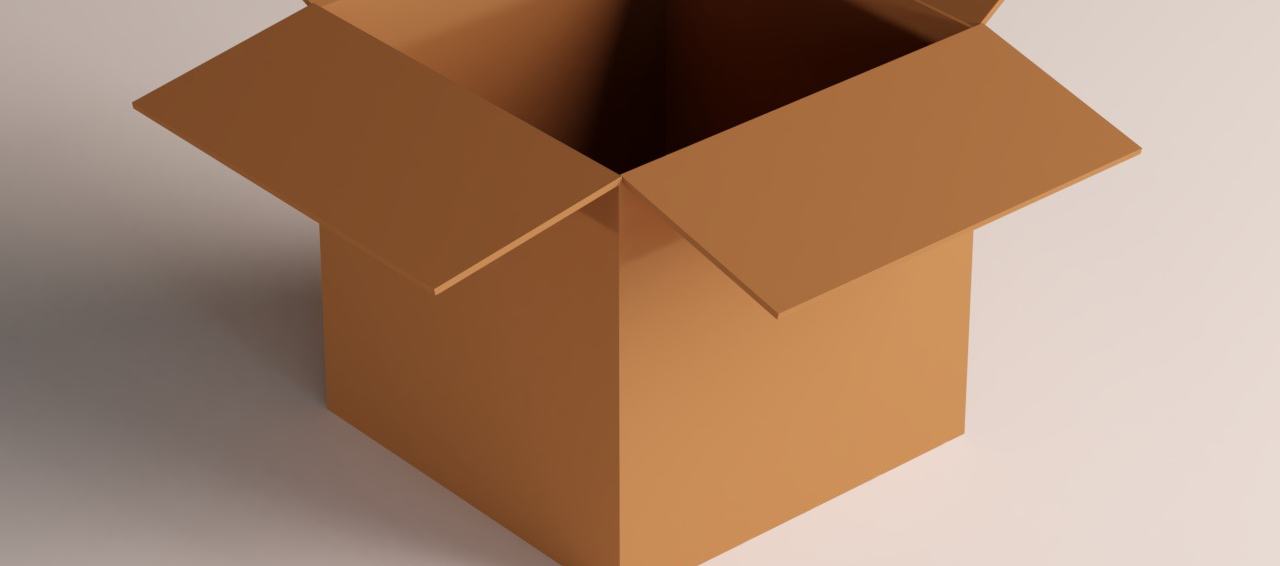
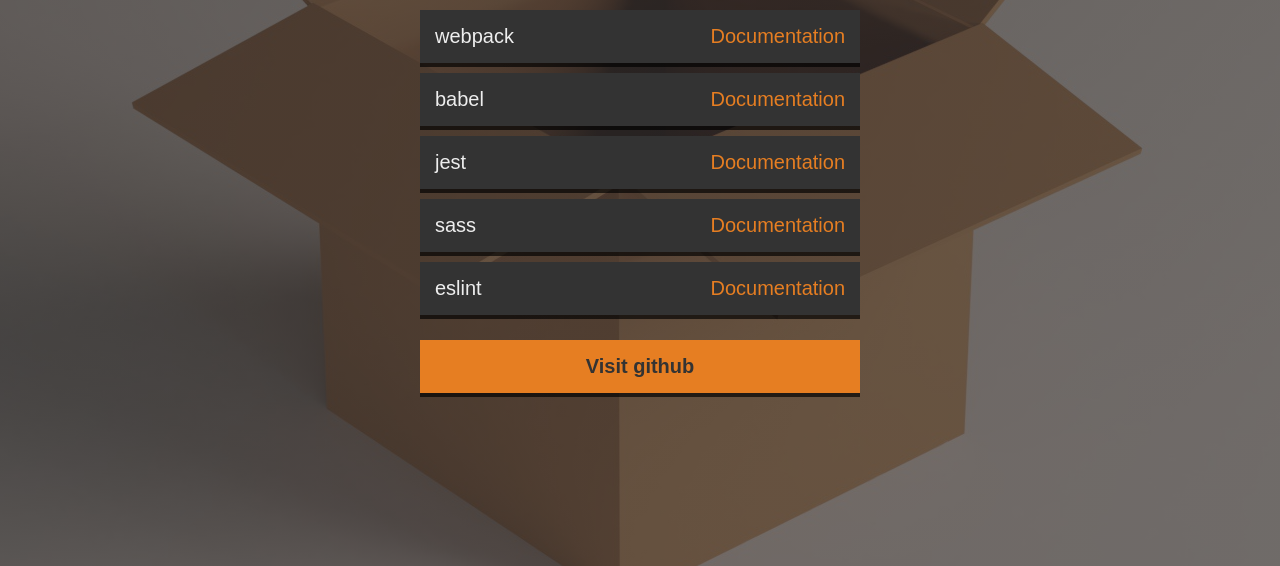
Before and after one commit to PNiewiarowski/simple-html-boilerplate, a website built with webpack: page src/index.html in a window 1280 px wide. Shown: the part 234-800 px from the top of the page. Built offline with nearby package versions, Linux system fonts and the light colour scheme.

Commit message:
Build welcome page

```diff
--- /dev/null
+++ b/src/app/Tools.js
@@ -0,0 +1,39 @@
+class Tools {
+  constructor(selector, tools) {
+    this.selector = selector;
+    this.tools = tools;
+    this.HTMLElement = null;
+
+    this.init();
+  }
+
+  init() {
+    this.HTMLElement = document.querySelector(this.selector);
+
+    this.render();
+  }
+
+  render() {
+    this.tools.forEach((tool) => {
+      const newItem = document.createElement("li");
+      newItem.classList.add("tools__item");
+
+      const toolName = document.createElement("p");
+      toolName.classList.add("tools__name");
+      toolName.innerHTML = tool.name;
+
+      const toolDocumentation = document.createElement("a");
+      toolDocumentation.classList.add("tools__documentation");
+      toolDocumentation.href = tool.documentation;
+      toolDocumentation.innerHTML = "Documentation";
+      toolDocumentation.target = "_blank";
+
+      newItem.appendChild(toolName);
+      newItem.appendChild(toolDocumentation);
+
+      this.HTMLElement.appendChild(newItem);
+    });
+  }
+}
+
+export default Tools;
--- /dev/null
+++ b/src/assets/mocks/tools.json
@@ -0,0 +1,27 @@
+[
+  {
+    "id": 0,
+    "name": "webpack",
+    "documentation": "https://webpack.js.org/concepts/"
+  },
+  {
+    "id": 1,
+    "name": "babel",
+    "documentation": "https://babeljs.io/docs/en/"
+  },
+  {
+    "id": 2,
+    "name": "jest",
+    "documentation": "https://jestjs.io/docs/getting-started"
+  },
+  {
+    "id": 3,
+    "name": "sass",
+    "documentation": "https://sass-lang.com/documentation"
+  },
+  {
+    "id": 4,
+    "name": "eslint",
+    "documentation": "https://eslint.org/"
+  }
+]
--- a/src/index.html
+++ b/src/index.html
@@ -10,9 +10,17 @@
 </head>
 
 <body>
-    <section class="doc">
+    <main class="documentation">
+        <section class="documentation__pane">
+            <h1 class="documentation__heading">simple-<span class="accent">html</span>-boilerplate</h1>
+            <ul class="documentation__tools tools" data-tools>
 
-    </section>
+            </ul>
+            <div class="documentation__button">
+                <a class="button" href="https://github.com/PNiewiarowski/simple-html-boilerplate" target="_blank">Visit github</a>
+            </div>
+        </section>
+    </main>
 </body>
 
 </html>
--- a/src/index.js
+++ b/src/index.js
@@ -1,8 +1,5 @@
+import Tools from "./app/Tools";
+import tools from "./assets/mocks/tools.json";
 import "./index.scss";
 
-const info = {
-    author: "PNiewiarowski",
-    name: "simple-html-boilerplate",
-};
-
-console.log(info);
+new Tools("[data-tools]", tools);
--- a/src/styles/_doc.scss
+++ /dev/null
@@ -1,5 +0,0 @@
-.doc {
-  background: url("assets/images/background-image.jpg") center;
-  height: 100vh;
-  width: 100%;
-}
--- /dev/null
+++ b/src/styles/elements/_button.scss
@@ -0,0 +1,20 @@
+.button {
+  display: block;
+  padding: 1.5rem;
+
+  font-weight: 700;
+  font-size: 2rem;
+  color: var(--background-main-color);
+  background-color: var(--accent-main-color);
+
+  box-shadow: 0px 4px 0px 0px #000000aa;
+
+  text-align: center;
+
+  transition: ease-in-out 0.2s all;
+
+  &:hover {
+    box-shadow: 0px 0px 0px 0px #000000aa;
+    transform: translateY(4px);
+  }
+}
--- /dev/null
+++ b/src/styles/elements/_documentation.scss
@@ -0,0 +1,26 @@
+.documentation {
+  height: 100vh;
+  width: 100%;
+  overflow: hidden;
+
+  background-image:
+    linear-gradient(#333333AA, #333333AA),
+    url("assets/images/background-image.jpg");
+  background-position: center;
+
+  display: flex;
+  justify-content: center;
+  align-items: center;
+
+  font-family: "Cascadia Code", sans-serif;
+
+  &__heading {
+    text-align: center;
+    font-size: 4rem;
+    margin-bottom: 2.5rem;
+  }
+
+  &__button {
+    width: 100%;
+  }
+}
--- /dev/null
+++ b/src/styles/elements/_others.scss
@@ -0,0 +1,3 @@
+.accent {
+  color: var(--accent-main-color);
+}
--- /dev/null
+++ b/src/styles/elements/_tools.scss
@@ -0,0 +1,21 @@
+.tools {
+  margin-bottom: 2.5rem;
+
+  &__item {
+    padding: 1.5rem;
+    margin-bottom: 1rem;
+    background-color: var(--background-main-color);
+
+    display: flex;
+    justify-content: space-between;
+    align-items: center;
+
+    box-shadow: 0px 4px 0px 0px #000000aa;
+
+    font-size: 2rem;
+  }
+
+  &__documentation {
+    color: var(--accent-main-color);
+  }
+}
--- a/src/styles/_gloabal.scss
+++ b/src/styles/global/_gloabal.scss
@@ -1,15 +1,22 @@
-@use "variables";
-
 *,
 *::before,
 *::after {
   margin: 0;
   padding: 0;
   box-sizing: border-box;
+  text-decoration: none;
 }
 
 :root {
-  font-size: 10px;
+  font-size: 6px;
+
+  @media screen and (min-width: 1080px) {
+    font-size: 10px;
+  }
+
+  @media screen and (min-width: 2160px) {
+    font-size: 14px;
+  }
 }
 
 body {
--- a/src/styles/_variables.scss
+++ b/src/styles/variables/_variables.scss
@@ -1,4 +1,5 @@
 :root {
   --background-main-color: #333333;
   --foreground-main-color: #EEEEEE;
+  --accent-main-color: #E67E22;
 }
```
Also changed, not shown: src/index.scss (+8 -2 lines), .eslintrc.json, 1 other file.
